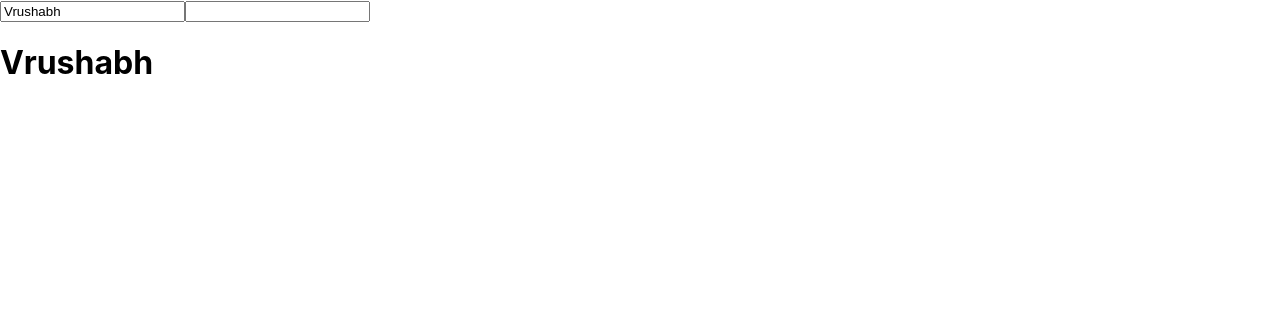
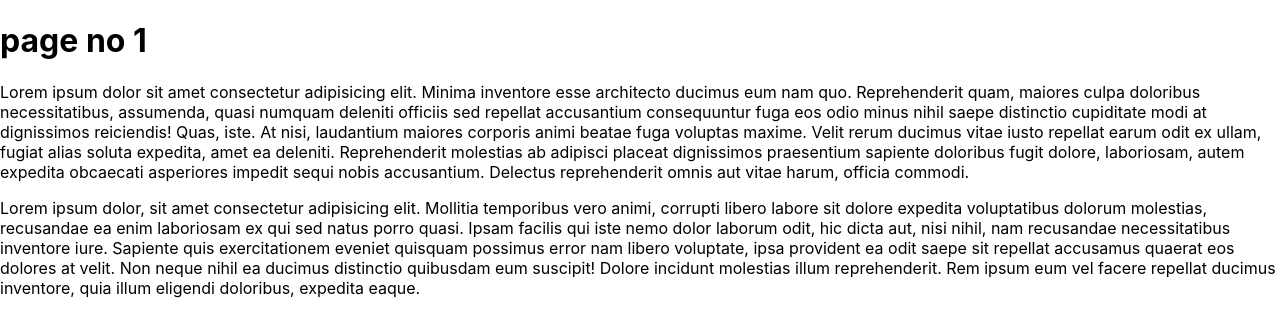
Before and after one commit to dhonevrushabh07/mini-project-react, a React (Create React App) app: page / in a window 1280 px wide. Shown: the top 336 px of the page. Built offline with nearby package versions, Linux system fonts and the light colour scheme.

Commit message:
Routing basic

```diff
--- a/package.json
+++ b/package.json
@@ -8,6 +8,7 @@
     "@testing-library/user-event": "^13.5.0",
     "react": "^17.0.2",
     "react-dom": "^17.0.2",
+    "react-router-dom": "^6.2.1",
     "react-scripts": "5.0.0",
     "web-vitals": "^2.1.4"
   },
--- a/src/App.js
+++ b/src/App.js
@@ -1,31 +1,71 @@
 import { useState } from "react";
+import { BrowserRouter, Route, Routes } from "react-router-dom";
 
 export default function App() {
   return (
+    <BrowserRouter>
+      <Routes>
+        <Route path="/" element={<Page1 />}></Route>
+        <Route path="/page1" element={<Page1 />}></Route>
+        <Route path="/page2" element={<Page2 />}></Route>
+      </Routes>
+    </BrowserRouter>
+  );
+}
+
+function Page1() {
+  return (
     <div>
-      <Hello />
+      <h1>page no 1</h1>
+      <p>
+        Lorem ipsum dolor sit amet consectetur adipisicing elit. Minima
+        inventore esse architecto ducimus eum nam quo. Reprehenderit quam,
+        maiores culpa doloribus necessitatibus, assumenda, quasi numquam
+        deleniti officiis sed repellat accusantium consequuntur fuga eos odio
+        minus nihil saepe distinctio cupiditate modi at dignissimos reiciendis!
+        Quas, iste. At nisi, laudantium maiores corporis animi beatae fuga
+        voluptas maxime. Velit rerum ducimus vitae iusto repellat earum odit ex
+        ullam, fugiat alias soluta expedita, amet ea deleniti. Reprehenderit
+        molestias ab adipisci placeat dignissimos praesentium sapiente doloribus
+        fugit dolore, laboriosam, autem expedita obcaecati asperiores impedit
+        sequi nobis accusantium. Delectus reprehenderit omnis aut vitae harum,
+        officia commodi.
+      </p>
+
+      <p>
+        Lorem ipsum dolor, sit amet consectetur adipisicing elit. Mollitia
+        temporibus vero animi, corrupti libero labore sit dolore expedita
+        voluptatibus dolorum molestias, recusandae ea enim laboriosam ex qui sed
+        natus porro quasi. Ipsam facilis qui iste nemo dolor laborum odit, hic
+        dicta aut, nisi nihil, nam recusandae necessitatibus inventore iure.
+        Sapiente quis exercitationem eveniet quisquam possimus error nam libero
+        voluptate, ipsa provident ea odit saepe sit repellat accusamus quaerat
+        eos dolores at velit. Non neque nihil ea ducimus distinctio quibusdam
+        eum suscipit! Dolore incidunt molestias illum reprehenderit. Rem ipsum
+        eum vel facere repellat ducimus inventore, quia illum eligendi
+        doloribus, expedita eaque.
+      </p>
     </div>
   );
 }
 
-function Hello() {
-  const [username, setUserName] = useState("Vrushabh");
-  const [password, setPassword] = useState("");
-
-  const handleUserName = (e) => {
-    const newUsername = e.target.value;
-    setUserName(newUsername);
-  };
-  const passhandler = (e) => {
-    const newPass = e.target.value;
-    setPassword(newPass);
-  };
+function Page2() {
   return (
     <div>
-      <input type="text" value={username} onChange={handleUserName} />
-      <input type="password" values={password} onChange={passhandler} />
-      <h1>{username}</h1>
-      <h1>{password}</h1>
+      <h1>page no 2</h1>
+      <p>
+        Lorem ipsum dolor sit amet consectetur, adipisicing elit. Nisi magnam
+        reprehenderit sed distinctio at ipsam accusamus! Repudiandae pariatur
+        deleniti odit placeat, neque, optio et obcaecati dolores aut accusamus a
+        atque. Pariatur quibusdam a obcaecati similique laudantium voluptate
+        sapiente earum minima, sunt repellendus nam incidunt praesentium facere
+        fugit labore totam quam. Eaque dolor similique, debitis laudantium
+        commodi illo inventore iure quae? Voluptatem ipsam alias iste ea cumque
+        molestias, in corrupti culpa cupiditate placeat animi aperiam? Voluptas
+        excepturi suscipit sunt repudiandae asperiores, incidunt ipsam optio ab
+        aspernatur quidem. Consequuntur quaerat blanditiis eos, voluptatum
+        ratione hic impedit libero! Quia omnis recusandae dicta nobis.
+      </p>
     </div>
   );
 }
```
Also changed, not shown: 1 other file (tests, documents, lock files or other folders).
